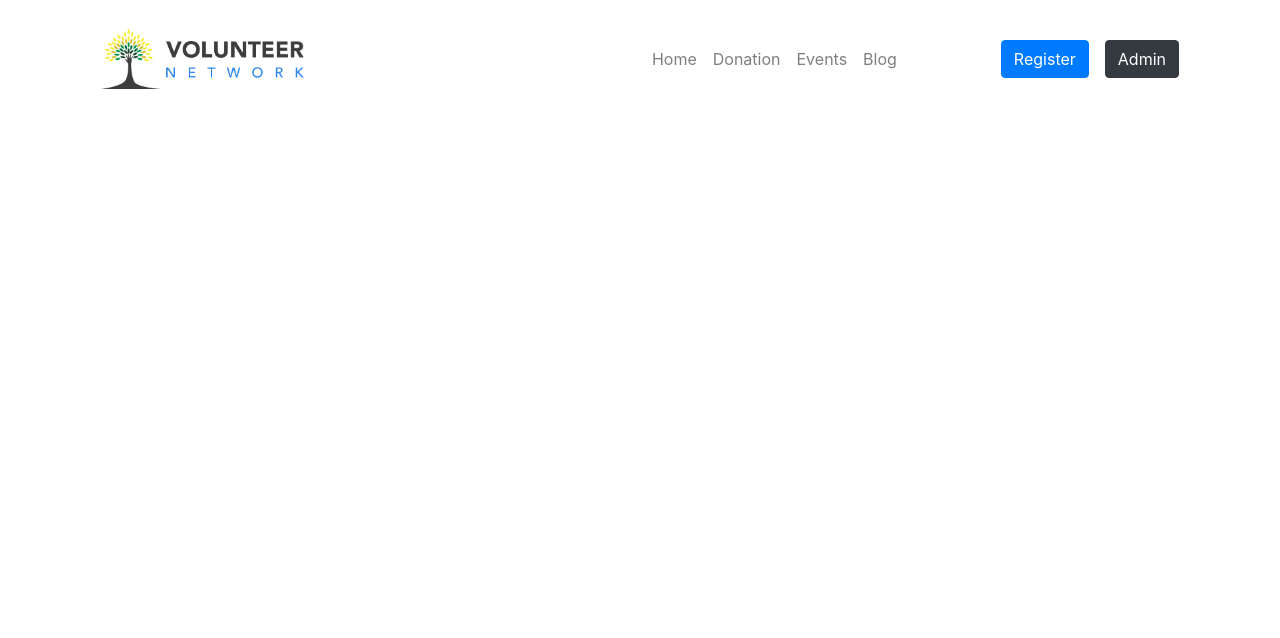
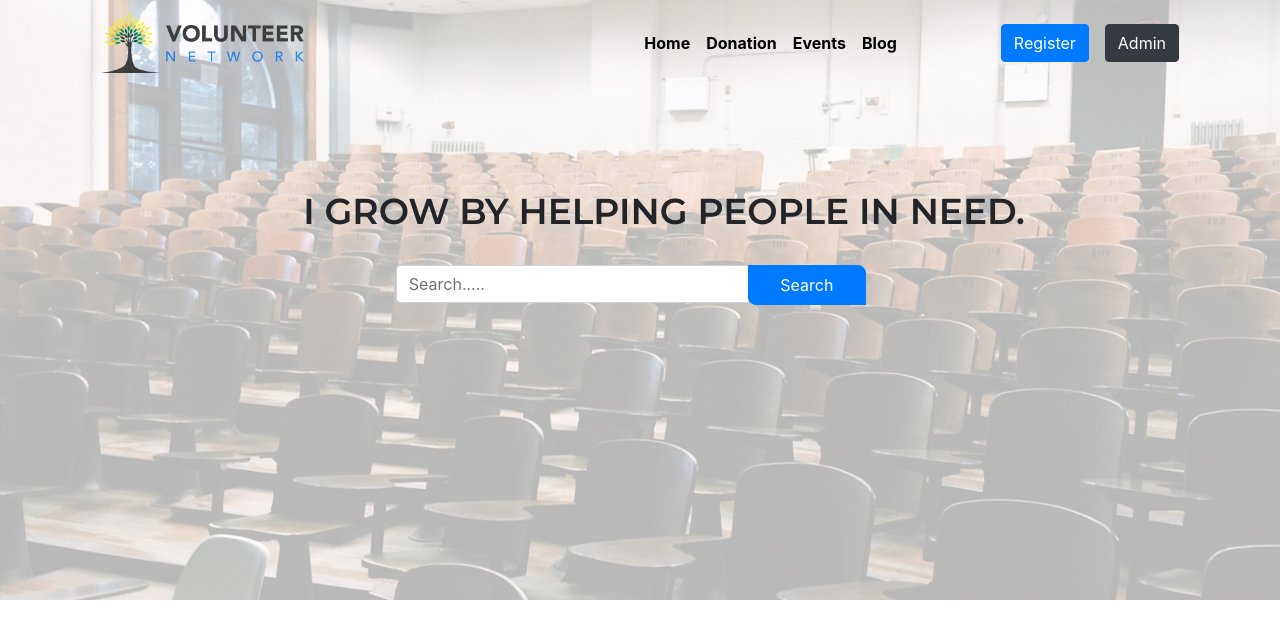
Before and after one commit to Asif-Zaman-Suvo/volunteer-network-client-new, a React (Create React App) app: page / in a window 1280 px wide. Shown: the top 638 px of the page. Built offline with nearby package versions, Linux system fonts and the light colour scheme.

Commit message:
header done

```diff
--- a/public/index.html
+++ b/public/index.html
@@ -16,6 +16,9 @@
   <link href="https://cdn.jsdelivr.net/npm/bootstrap@5.0.0-beta1/dist/css/bootstrap.min.css" rel="stylesheet" integrity="sha384-giJF6kkoqNQ00vy+HMDP7azOuL0xtbfIcaT9wjKHr8RbDVddVHyTfAAsrekwKmP1" crossorigin="anonymous">
 
 
+
+<link rel="preconnect" href="https://fonts.gstatic.com">
+<link href="https://fonts.googleapis.com/css2?family=Montserrat:wght@600&display=swap" rel="stylesheet">
 
   <!--
       Notice the use of %PUBLIC_URL% in the tags above.
--- a/src/App.css
+++ b/src/App.css
@@ -1,5 +1,6 @@
 .App {
   text-align: center;
+  font-family: 'Montserrat', sans-serif;
 }
 
 .App-logo {
--- a/src/App.js
+++ b/src/App.js
@@ -1,5 +1,6 @@
 import React from "react";
 import 'bootstrap/dist/css/bootstrap.min.css';
+import './App.css';
 
 
 import {
@@ -9,14 +10,14 @@ import {
   Link
 } from "react-router-dom";
 import './App.css';
-import MenuBar from "./Components/MenuBar/MenuBar";
+import Homepage from "./Components/Homepage/Homepage";
 
 function App() {
   return (
     <Router>
       <Switch>
       <Route exact path="/">
-        <MenuBar></MenuBar>
+       <Homepage></Homepage>
 
 
 
--- a/src/Components/Header/Header.css
+++ b/src/Components/Header/Header.css
@@ -0,0 +1,24 @@
+.textSearch{
+    position:  relative;
+
+}
+
+
+.input-group{
+
+    display: flex;
+    flex-wrap: wrap;
+    align-items: stretch;
+
+    margin-left: 28%;
+    width: 470px;
+    height: 50px;
+}
+
+.head{
+    font-family: Montserrat;
+    font-style: normal;
+    font-weight: bold;
+    font-size: 36px;
+    padding-top: 5%;
+}
--- a/src/Components/Header/Header.js
+++ b/src/Components/Header/Header.js
@@ -1,10 +1,37 @@
 import React from 'react';
+import { Button, Container, FormControl, InputGroup } from 'react-bootstrap';
+import './Header.css';
 
 const Header = () => {
     return (
-        <div>
+        <Container>
+        <div className='textSearch'>
+            <h1 className="head text-center align-items-center ml-5 mt-5">I GROW BY HELPING PEOPLE IN NEED.</h1>
+            <br></br>
+
+            <InputGroup>
+                <FormControl
+                    placeholder="Search....."
+                    aria-label="Search"
+                    aria-describedby="basic-addon2"
+                />
+                <InputGroup.Append>
+                    <Button style={{
+
+                        borderRadius:'0px 8px 0px 8px',
+                        width: "118px",
+                        height:" 40px"
+
+                        }} variant="primary">Search</Button>
+                </InputGroup.Append>
+            </InputGroup>
+
+
+
 
         </div>
+
+    </Container>
     );
 };
 
--- a/src/Components/Homepage/Homepage.css
+++ b/src/Components/Homepage/Homepage.css
@@ -0,0 +1,16 @@
+.background{
+    background-image: url("../../logos/shadow-image.jpg");
+    background-repeat:no-repeat;
+    background-position:center center;
+    background-size:cover;
+    position: relative;
+    height:75vh;
+}
+
+.image-overlay{
+    width:100%;
+    height: 75vh;
+    background:rgba(255, 255, 255, 0.9);
+    opacity:0.8;
+    position: absolute;
+}
--- a/src/Components/Homepage/Homepage.js
+++ b/src/Components/Homepage/Homepage.js
@@ -1,10 +1,25 @@
 import React from 'react';
+import Header from '../Header/Header';
+import MenuBar from '../MenuBar/MenuBar';
+import './Homepage.css';
 
 const Homepage = () => {
     return (
-        <div>
+        <section className='background'>
 
-        </div>
+            <div className='image-overlay'>
+
+
+
+            </div>
+            <MenuBar></MenuBar>
+            <Header></Header>
+
+
+
+
+
+        </section>
     );
 };
 
--- a/src/Components/MenuBar/MenuBar.css
+++ b/src/Components/MenuBar/MenuBar.css
@@ -0,0 +1,14 @@
+.navbar-light .navbar-nav .nav-link {
+    color:black;
+    font-weight: bold;
+}
+
+.navbar-light .navbar-nav .nav-link:hover{
+    color:black;
+    font-weight: bold;
+}
+
+.logo{
+
+
+}
--- a/src/Components/MenuBar/MenuBar.js
+++ b/src/Components/MenuBar/MenuBar.js
@@ -1,16 +1,17 @@
 import React from 'react';
-import { Form,  Nav, Navbar,Button, Container } from 'react-bootstrap';
+import { Form, Nav, Navbar, Button, Container } from 'react-bootstrap';
 import logo from "../../logos/Group 1329.png"
+import './MenuBar.css';
 
 const MenuBar = () => {
     return (
-        <Container className='mt-3'>
-            <Navbar bg="white" expand="lg">
+        <Container className=''>
+            <Navbar collapseOnSelect expand="md" bg="transparent" variant="light">
                 <Navbar.Brand href="#home">
-                <img style={{width:'202.81px',height:'60px'}} src={logo} alt=""/>
+                    <img className='logo' style={{ width: '202.81px', height: '60px' }} src={logo} alt="" />
                 </Navbar.Brand>
-            <Navbar.Toggle aria-controls="basic-navbar-nav" />
-            <Navbar.Collapse id="basic-navbar-nav">
+                <Navbar.Toggle aria-controls="responsive-navbar-nav" />
+                <Navbar.Collapse id="responsive-navbar-nav">
                     <Nav className="ml-auto mr-5">
                         <Nav.Link href="#home">Home</Nav.Link>
                         <Nav.Link href="#donation">Donation</Nav.Link>
@@ -18,13 +19,13 @@ const MenuBar = () => {
                         <Nav.Link href="#blog">Blog</Nav.Link>
 
                     </Nav>
-                <Form inline>
-
+                    <Form>
                         <Button variant="primary ml-5 mr-3">Register</Button>
                         <Button variant="dark">Admin</Button>
                     </Form>
                 </Navbar.Collapse>
             </Navbar>
+
         </Container>
     );
 };
```
Also changed, not shown: src/fakeData/fakeData.js (added, +102 -0 lines), src/logos/shadow-image.jpg, 1 other file (tests, documents, lock files or other folders). Lines whose indentation alone changed are shown as unchanged.
